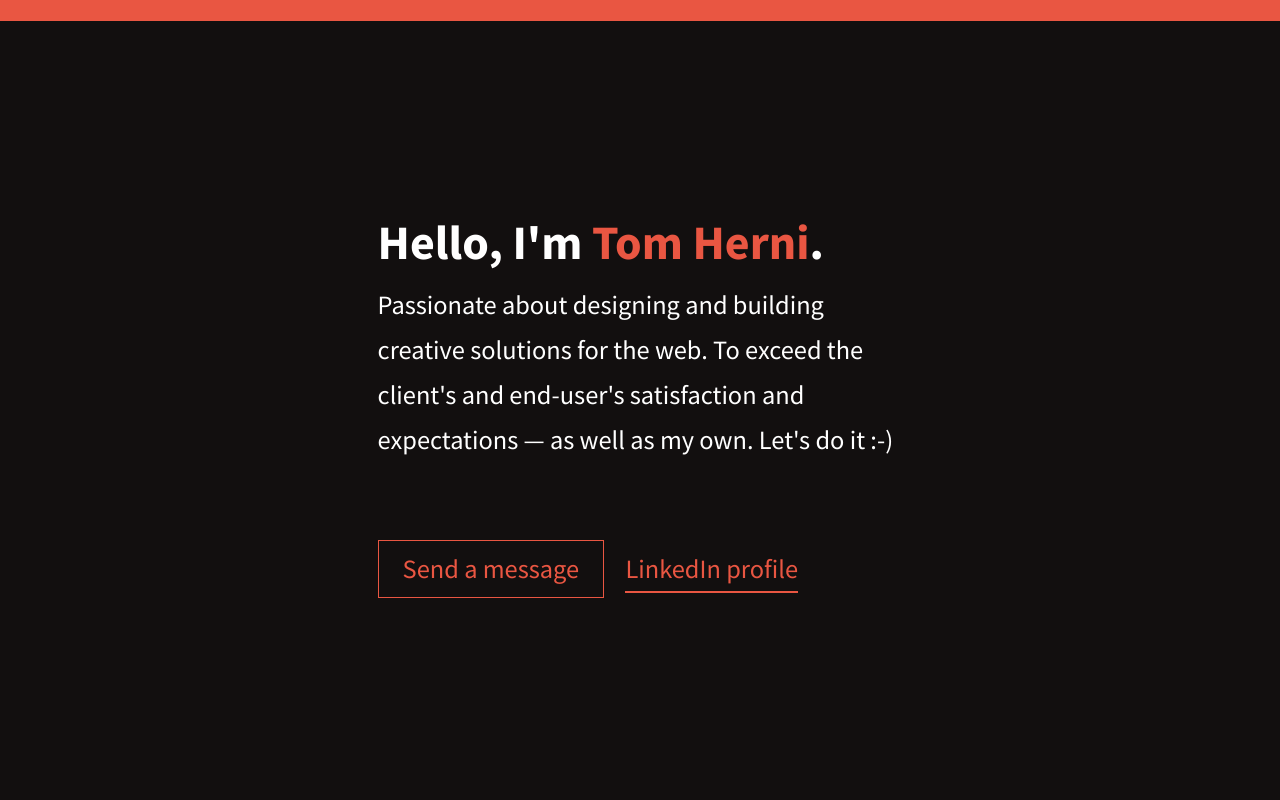
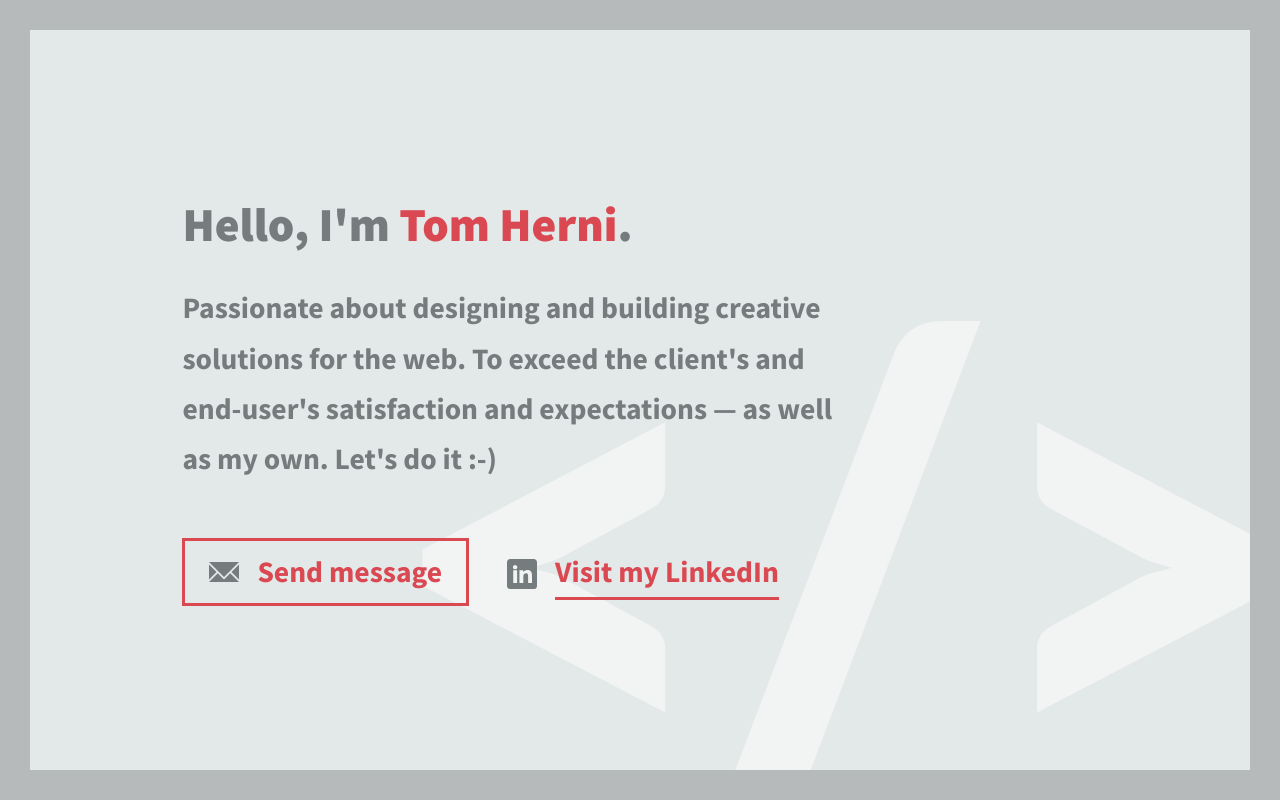
Before and after one commit to tomherni/tomherni.dev, a plain HTML site: page 2/index.html in a window 1280 px wide. Drawn offline with Linux system fonts and the light colour scheme.

Commit message:
Another redesign

```diff
--- a/2/css/styles.css
+++ b/2/css/styles.css
@@ -9,33 +9,30 @@ html, body {
 
 html {
   font-size: 62.5%;
-  --color-primary: #e95642;
+  --color-font: #747c7d;
+  --color-primary: #da4852;
+  --color-secondary: #e3e8e8;
+  /* --color-secondary: #e95642; */
+  /* --color-secondary: #e4b03e; */
 }
 
 body {
-  position: relative;
-  min-height: 100vh;
-  color: #fff;
-  font: normal 400 calc(2rem + .50vw)/1.7 'Source Sans Pro', sans-serif;
-  background-color: #120f0f;
+  color: var(--color-font);
+  font: normal 700 calc(2rem + .75vw)/1.7 'Source Sans Pro', sans-serif;
+  background-color: var(--color-secondary);
+  box-shadow: 0 0 0 30px inset #b6baba;
+  background: var(--color-secondary) url('../images/code.svg') no-repeat 100% 100%;
+  background-size: 858px 480px;
 }
 
 /* Main Structure */
 
-.top-bar {
-  position: absolute;
-  top: 0;
-  right: 0;
-  left: 0;
-  height: .8em;
-  background-color: var(--color-primary);
-}
-
 .container {
   min-height: 100vh;
   display: flex;
-  width: 41vw;
+  width: calc(51.5vw + 20vw);
   margin: 0 auto;
+  padding-right: 20vw;
 }
 
 .container > div {
@@ -48,8 +45,9 @@ body {
 h1 {
   margin: 0;
   font: inherit;
-  font-size: 48px;
-  font-weight: 700;
+  font-size: 1.6em;
+  font-weight: 900;
+  line-height: normal;
 }
 
 h1 span {
@@ -57,34 +55,49 @@ h1 span {
 }
 
 p {
-  margin: 0 0 2em 0;
+  margin: 1em 0;
 }
 
 button {
   display: inline-block;
-  margin: 24px 16px 0 0;
-  padding: 6px 24px;
+  margin: 24px 32px 0 0;
+  padding: 6px 24px 6px 72px;
   color: var(--color-primary);
   font: inherit;
-  background-color: transparent;
-  border: 1px solid var(--color-primary);
+  background: transparent url('../images/message.svg') no-repeat 24px 50%;
+  background-size: 30px 30px;
+  border: 3px solid var(--color-primary);
   transition: color 200ms, box-shadow 200ms;
-  box-shadow: 0 0 0 inset var(--color-primary);
+  box-shadow: 0 0 0 inset rgba(218, 72, 82, .2);
+}
+
+button span {
+  display: inline-block;
 }
 
 button:hover {
-  color: #1f1d1a;
-  box-shadow: 250px 0 0 inset var(--color-primary);
+  box-shadow: 350px 0 0 inset rgba(218, 72, 82, .2);
 }
 
 a {
   display: inline-block;
+  padding-left: 48px;
   color: var(--color-primary);
   text-decoration: none;
-  border-bottom: 2px solid var(--color-primary);
+  background: transparent url('../images/linkedin.svg') no-repeat 0 50%;
+  background-size: 30px 30px;
+}
+
+a span {
+  display: inline-block;
+  border-bottom: 3px solid var(--color-primary);
   transition: border-color 200ms;
 }
 
 a:hover {
   border-color: transparent;
 }
+
+a:hover span {
+  border-color: transparent;
+}
--- a/2/index.html
+++ b/2/index.html
@@ -8,8 +8,6 @@
   </head>
 
   <body>
-    <div class="top-bar"></div>
-
     <div class="container">
       <div>
         <h1>Hello, I'm <span>Tom Herni</span>.</h1>
@@ -17,8 +15,8 @@
           Passionate about designing and building creative solutions for the web.
           To exceed the client's and end-user's satisfaction and expectations — as well as my own. Let's do it :-)
         </p>
-        <button>Send a message</button>
-        <a href="#">LinkedIn profile</a>
+        <button><span>Send message</span></button>
+        <a href="#"><span>Visit my LinkedIn</span></a>
       </div>
     </div>
   </body>
```
Also changed, not shown: 2/images/bubble.svg (added), 2/images/code.svg (added), 2/images/linkedin.svg (added), 2/images/message.svg (added).
